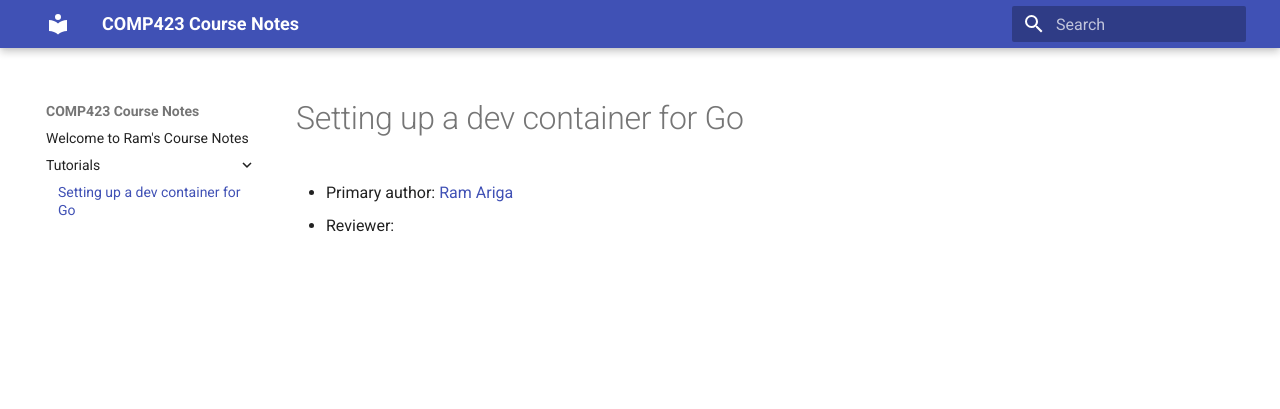
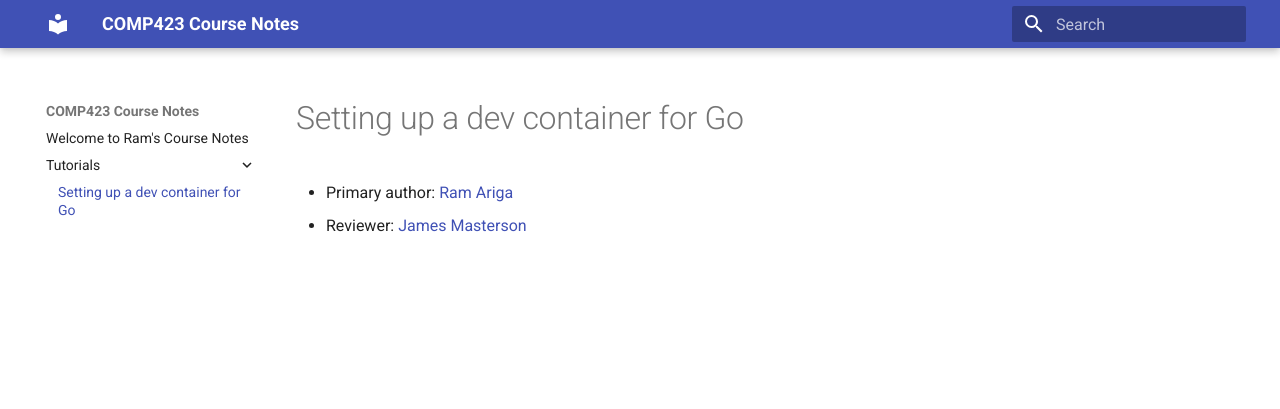
Before and after one commit to bariga04/comp423-course-notes, an MkDocs documentation site: the page built from docs/tutorials/go-setup.md, in a window 1280 px wide. Shown: the top 409 px of the page. Built offline with MkDocs 1.6.1 and Material for MkDocs 9.7.7, drawn with Linux system fonts in a browser that asks for light colours.

Commit message:
Changed name

```diff
--- a/docs/tutorials/go-setup.md
+++ b/docs/tutorials/go-setup.md
@@ -1,4 +1,4 @@
 # Setting up a dev container for Go
 
 * Primary author: [Ram Ariga](https://github.com/bariga04)
-* Reviewer: [<James Masterson>](https://github.com/James-Masterson)
+* Reviewer: [James Masterson](https://github.com/James-Masterson)
```
